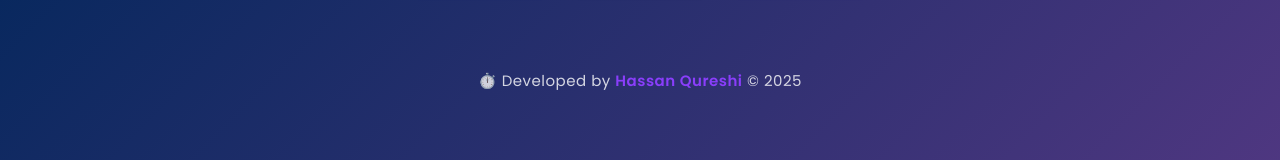
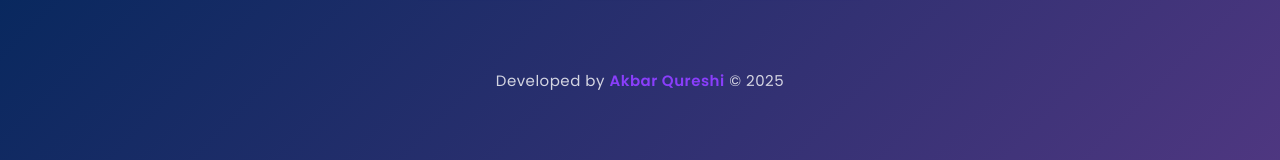
Before and after one commit to hassan-qureshii/TimeForge, a React (Vite) app: page / in a window 1280 px wide. Shown: the part 532-692 px from the top of the page. Built offline with nearby package versions, Linux system fonts and the light colour scheme.

Commit message:
styling in footer

```diff
--- a/src/App.jsx
+++ b/src/App.jsx
@@ -79,7 +79,7 @@ function App() {
 
       {/* ✅ Footer Section */}
       <footer className="footer">
-        ⏱️ Developed by <span className="footer-name">Hassan Qureshi</span> ©{" "}
+        Developed by <span className="footer-name">Akbar Qureshi</span> ©{" "}
         {new Date().getFullYear()}
       </footer>
     </div>
```
